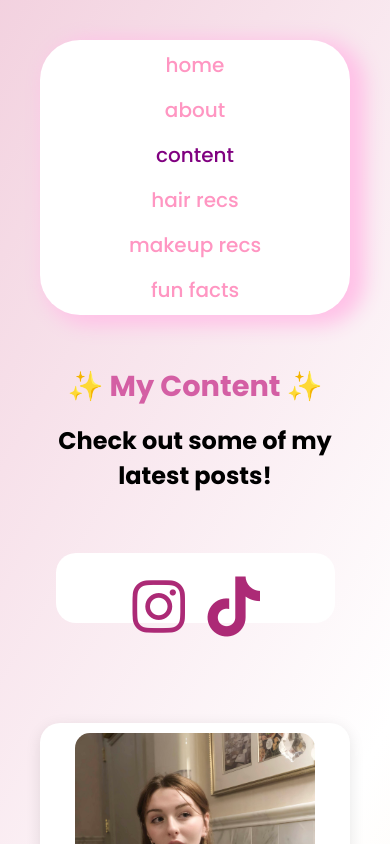
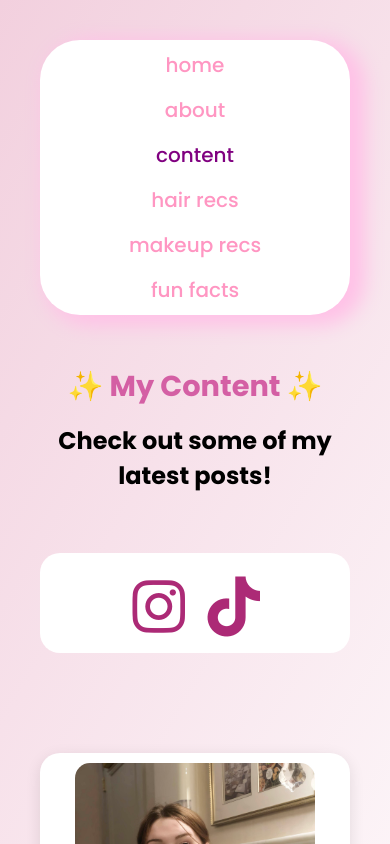
Before and after one commit to megpalmq/megserenee, a website: page content.html in a window 390 px wide. Drawn offline with Linux system fonts and the light colour scheme.

Commit message:
fix content

```diff
--- a/scss/content.scss
+++ b/scss/content.scss
@@ -284,8 +284,9 @@
     }
   }
 }
-@media (max-width: 450px) {
+@media (max-width: 500px) {
   .makeup-page.gradient-background {
+    height: auto;
     .nav2 {
       width: 100%;
       height: auto;
@@ -299,10 +300,10 @@
     }
 
     .follow-me .social-icons {
-      width: 90%;
+      width: 100%;
       gap: 25px;
       padding: 10px;
-      height: auto;
+      height: 100px;
     }
 
     .content-grid {
@@ -322,10 +323,10 @@
       }
 
       img {
-        width: fit-content;
         justify-content: center;
         align-items: center;
         margin: 0 auto;
+        width: fit-content;
       }
       video {
         max-height: 200px;
```
Also changed, not shown: css/styles.css.
